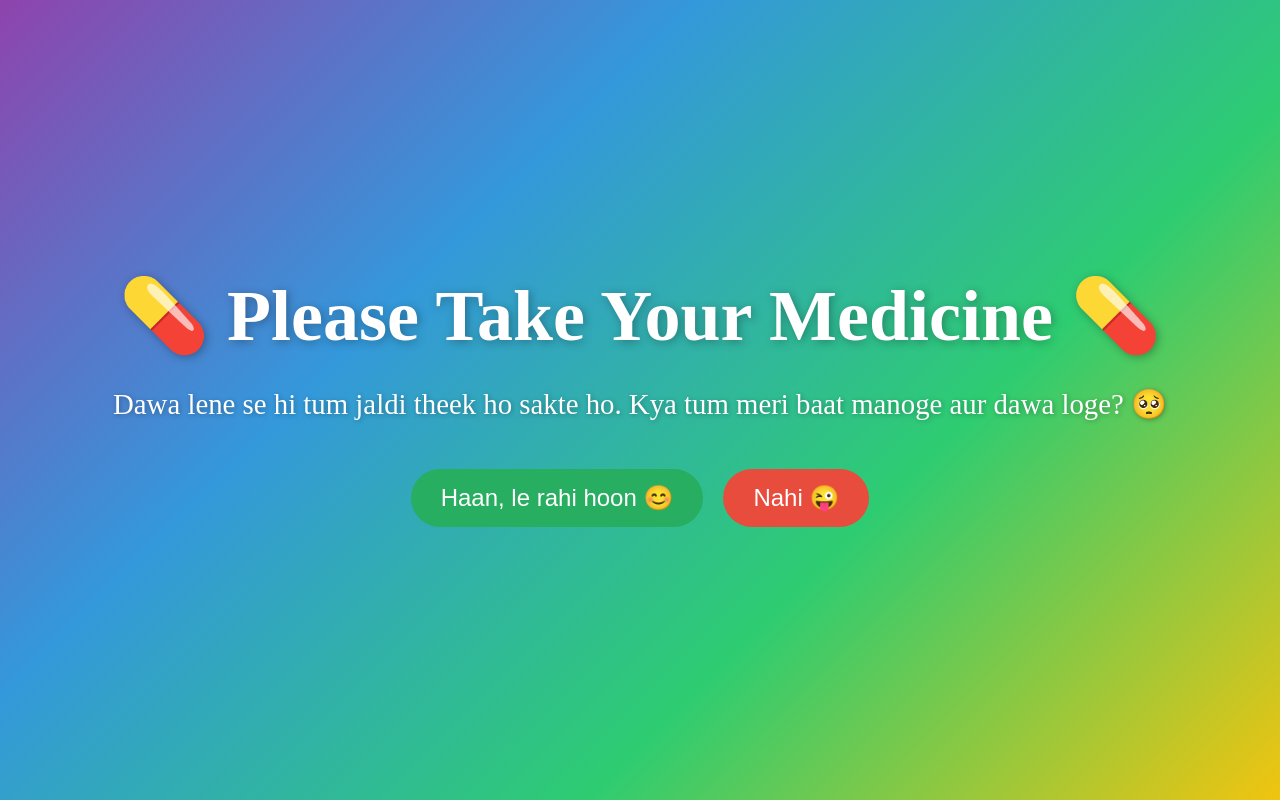
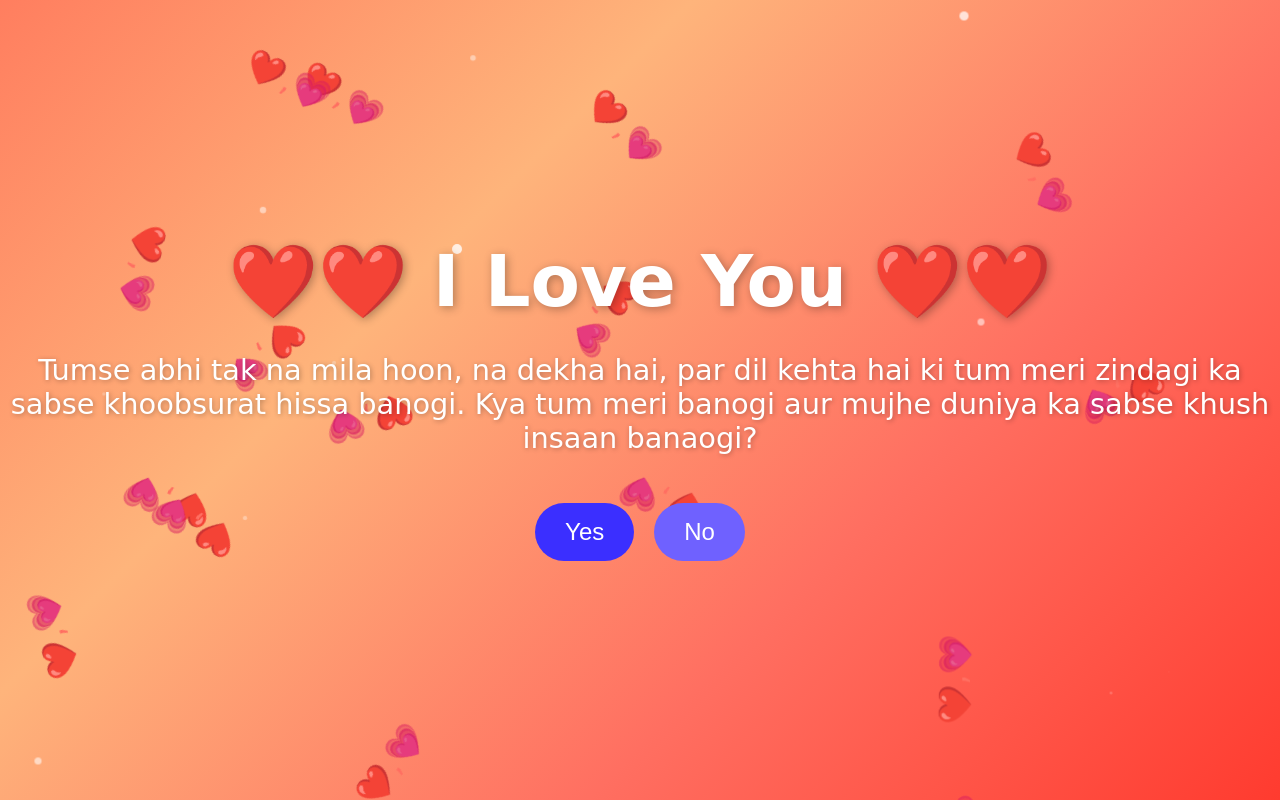
Before and after one commit to lifeline024/I-love-u, a plain HTML site: page index.html in a window 1280 px wide. Drawn offline with Linux system fonts and the light colour scheme.

Commit message:
Update index.html

```diff
--- a/index.html
+++ b/index.html
@@ -3,14 +3,16 @@
 <head>
   <meta charset="UTF-8">
   <meta name="viewport" content="width=device-width, initial-scale=1.0">
-  <title>Please Take Your Medicine</title>
+  <title>I love You</title>
   <style>
+    /* General Styles */
     body, html {
       margin: 0;
       padding: 0;
       height: 100%;
       overflow: hidden;
-      background: linear-gradient(135deg, #8e44ad, #3498db, #2ecc71, #f1c40f);
+      font-family: 'Dancing Script', cursive;
+      background: linear-gradient(135deg, #ff7e5f, #feb47b, #ff6f61, #ff3b2f);
       color: white;
       text-align: center;
       animation: gradientBG 10s ease infinite;
@@ -22,6 +24,7 @@
       100% { background-position: 0% 50%; }
     }
 
+    /* Container for Content */
     .container {
       position: relative;
       height: 100vh;
@@ -54,28 +57,80 @@
     button {
       padding: 15px 30px;
       font-size: 1.5rem;
-      background: #27ae60;
+      background: #3b2fff;
       color: white;
       border: none;
       border-radius: 50px;
       cursor: pointer;
       animation: fadeIn 4s ease-in-out;
+      box-shadow: #3b2fff;
       transition: transform 0.3s ease, box-shadow 0.3s ease;
     }
 
     button:hover {
-      background: #2ecc71;
+      background: #6f61ff;
       transform: scale(1.1);
+      box-shadow: #3b2fff;
     }
 
     #noButton {
-      background: #e74c3c;
+      background: #6f61ff;
     }
 
     #noButton:hover {
-      background: #c0392b;
+      background: #3b2fff;
     }
 
+    /* Heart Rain Animation */
+    .hearts {
+      position: absolute;
+      top: 0;
+      left: 0;
+      width: 100%;
+      height: 100%;
+      overflow: hidden;
+      z-index: 1;
+    }
+
+    .hearts span {
+      position: absolute;
+      color: #ff6f61;
+      font-size: 2rem;
+      animation: fall 5s linear infinite;
+    }
+
+    @keyframes fall {
+      0% { transform: translateY(-10%) rotate(0deg); }
+      100% { transform: translateY(110vh) rotate(360deg); }
+    }
+
+    /* Sparkle Effect */
+    .sparkles {
+      position: absolute;
+      top: 0;
+      left: 0;
+      width: 100%;
+      height: 100%;
+      overflow: hidden;
+      z-index: 1;
+    }
+
+    .sparkles span {
+      position: absolute;
+      width: 10px;
+      height: 10px;
+      background: rgba(255, 255, 255, 0.8);
+      border-radius: 50%;
+      animation: sparkle 2s infinite ease-in-out;
+    }
+
+    @keyframes sparkle {
+      0% { transform: scale(0); opacity: 0; }
+      50% { transform: scale(1); opacity: 1; }
+      100% { transform: scale(0); opacity: 0; }
+    }
+
+    /* Fade In Animation */
     @keyframes fadeIn {
       0% { opacity: 0; }
       100% { opacity: 1; }
@@ -84,20 +139,65 @@
   <link href="https://fonts.googleapis.com/css2?family=Pacifico&display=swap" rel="stylesheet">
 </head>
 <body>
+  <!-- Heart Rain -->
+  <div class="hearts">
+    <!-- Hearts will be generated dynamically using JavaScript -->
+  </div>
+
+  <!-- Sparkle Effect -->
+  <div class="sparkles">
+    <!-- Sparkles will be generated dynamically using JavaScript -->
+  </div>
+
+  <!-- Proposal Content -->
   <div class="container">
-    <h1>💊 Please Take Your Medicine 💊</h1>
-    <p>Dawa lene se hi tum jaldi theek ho sakte ho. Kya tum meri baat manoge aur dawa loge? 🥺</p>
+    <h1>❤️❤️ I Love You ❤️❤️</h1>
+    <p>Tumse abhi tak na mila hoon, na dekha hai, par dil kehta hai ki tum meri zindagi ka sabse khoobsurat hissa banogi. Kya tum meri banogi aur mujhe duniya ka sabse khush insaan banaogi?</p>
     <div class="buttons">
-      <button onclick="showResponse()">Haan, le rahi hoon 😊</button>
-      <button id="noButton" onmouseover="moveNoButton()">Nahi 😜</button>
+      <button onclick="showResponse()">Yes</button>
+      <button id="noButton" onmouseover="moveNoButton()">No</button>
     </div>
   </div>
 
   <script>
-    function showResponse() {
-      alert("Bahut badhiya! Tum jaldi theek ho jaoge! ❤️");
+    // Heart Rain Generator
+    const heartsContainer = document.querySelector('.hearts');
+    function createHeart() {
+      const heart = document.createElement('span');
+      heart.innerHTML = '❤️,💗';
+      heart.style.left = Math.random() * 100 + 'vw';
+      heart.style.animationDuration = Math.random() * 3 + 2 + 's';
+      heartsContainer.appendChild(heart);
+
+      setTimeout(() => {
+        heart.remove();
+      }, 5000);
     }
 
+    setInterval(createHeart, 300);
+
+    // Sparkle Effect Generator
+    const sparklesContainer = document.querySelector('.sparkles');
+    function createSparkle() {
+      const sparkle = document.createElement('span');
+      sparkle.style.left = Math.random() * 100 + 'vw';
+      sparkle.style.top = Math.random() * 100 + 'vh';
+      sparkle.style.animationDuration = Math.random() * 2 + 1 + 's';
+      sparklesContainer.appendChild(sparkle);
+
+      setTimeout(() => {
+        sparkle.remove();
+      }, 3000);
+    }
+
+    setInterval(createSparkle, 200);
+
+    // Button Click Response
+    function showResponse() {
+      alert("I love you Too ❤️.. ,instagram: @just_imegine024");
+    }
+
+    // Move No Button
     const noButton = document.getElementById('noButton');
     function moveNoButton() {
       const x = Math.random() * (window.innerWidth - noButton.offsetWidth);
```
